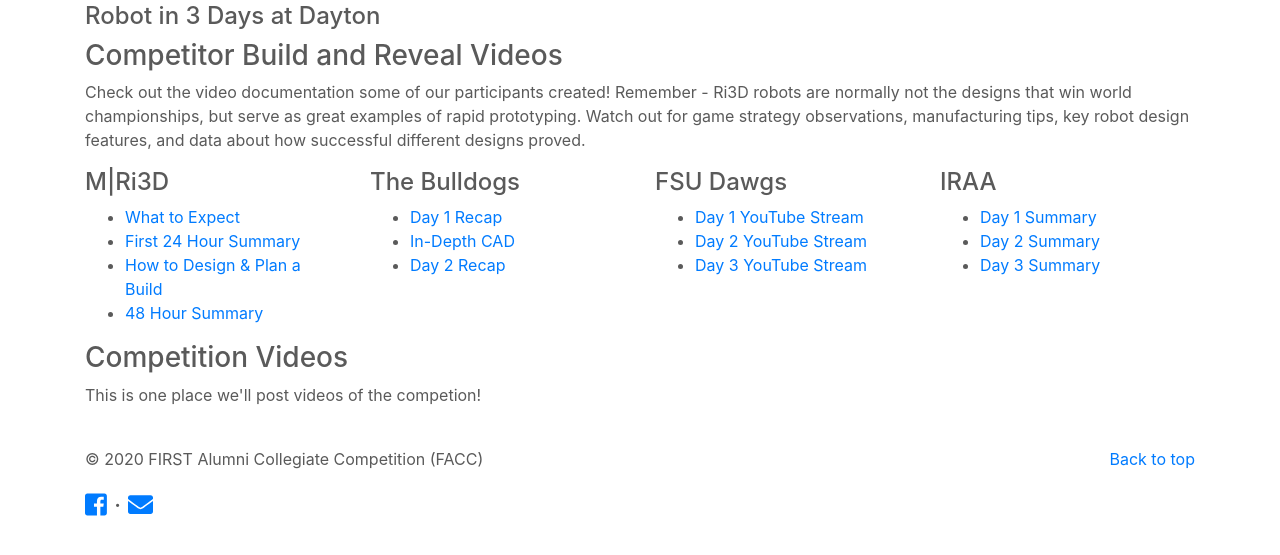
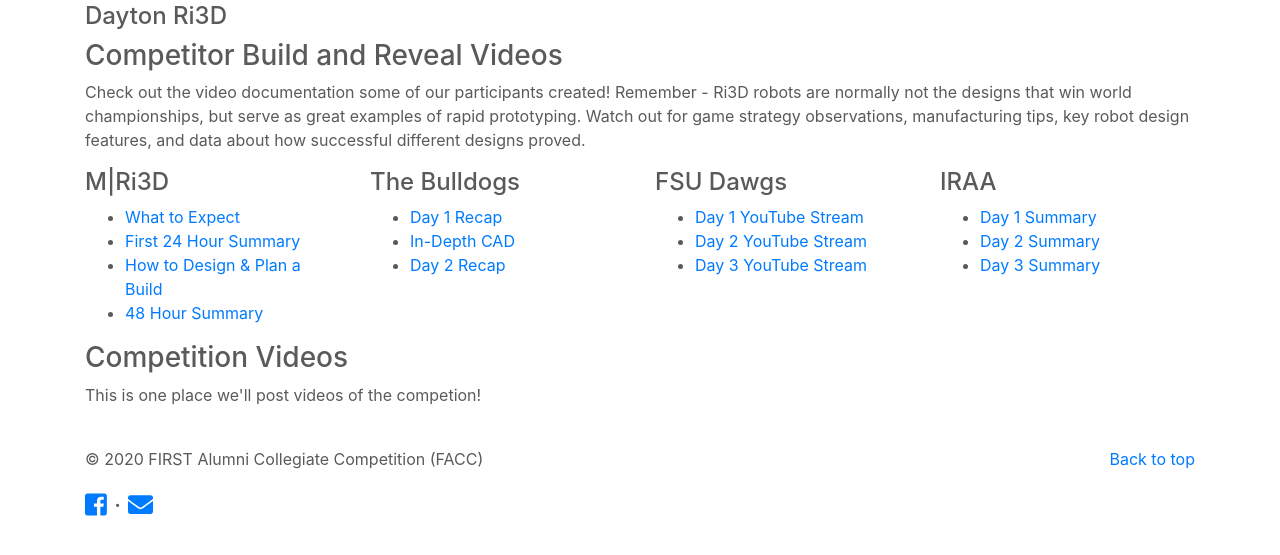
Before and after one commit to FAMNM/facc-website, a Jekyll site: the page built from media.html, in a window 1280 px wide and 900 px high, scrolled down 1479 px, cut to the strip 312-867 px from the top of the window. Built offline with Jekyll 4.4.1, drawn with Linux system fonts in a browser that asks for light colours; nearby versions of some CDN libraries.

```diff
--- a/media.html
+++ b/media.html
@@ -38,14 +38,14 @@ teams:
         local_file: "/img/bag-vids/fangv.mp4"
         image: "teams/fangv.png"
     - 0:
-        name: "Illini Robotics Alumni Association"
+        name: "UIUC Ri3D"
         org: "Illini Robotics Alumni Association"
         youtube_link: ""
         local_file: ""
         image: "teams/none.png"
     - 0:
-        name: "Robot in 3 Days at Dayton"
-        org: "Univerisity of Dayton"
+        name: "Dayton Ri3D"
+        org: "University of Dayton"
         youtube_link: ""
         local_file: "/img/bag-vids/dayton.mp4"
         image: "teams/none.png"
--- a/teams.html
+++ b/teams.html
@@ -73,7 +73,7 @@ teams:
         image: "teams/iraa.jpg"
     - 0:
         name: "Dayton Ri3D"
-        org: "Univerisity of Dayton"
+        org: "University of Dayton"
         facebook: ""
         twitter: ""
         instagram: "https://www.instagram.com/first_dri3d/"
```
